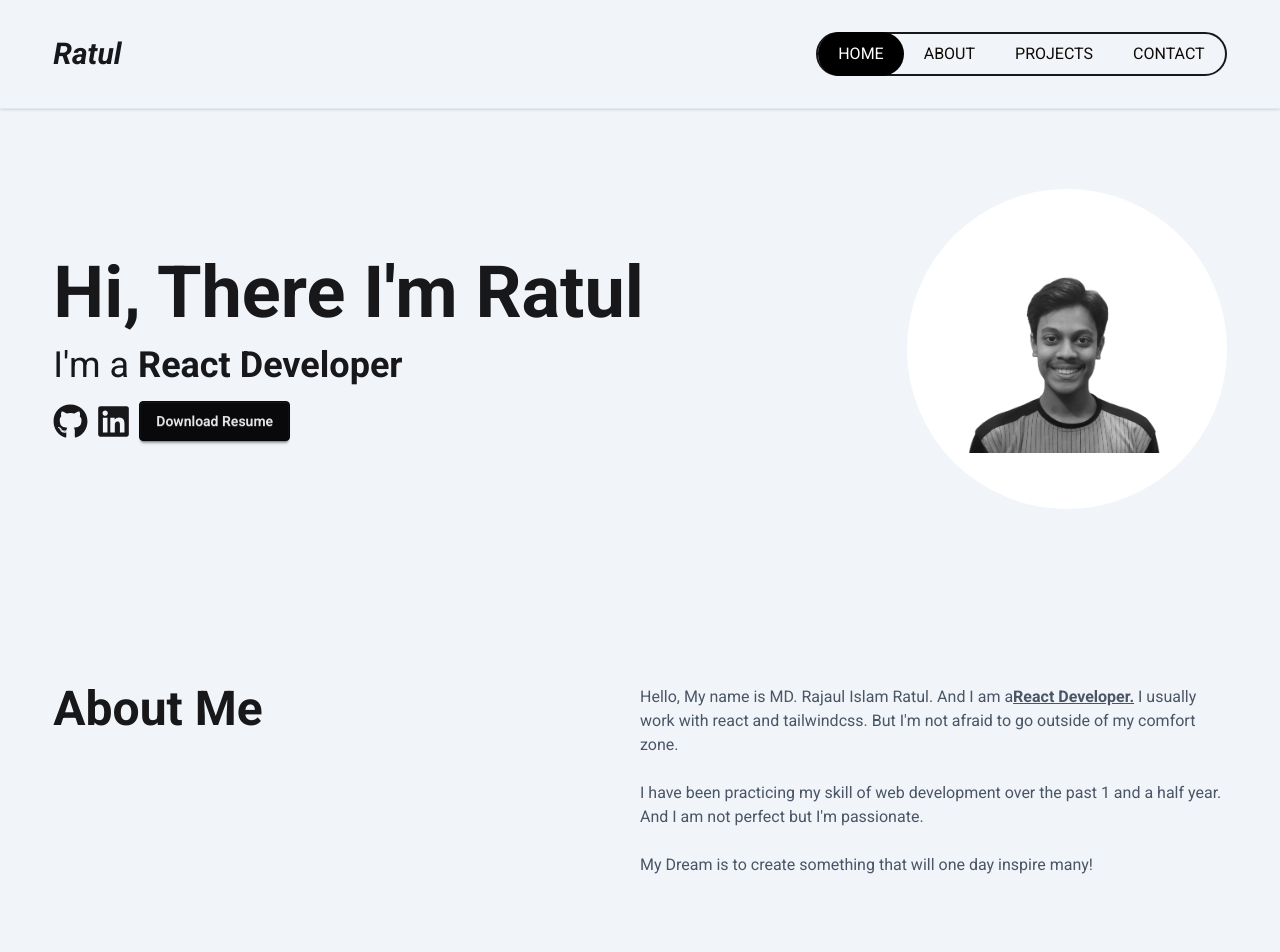
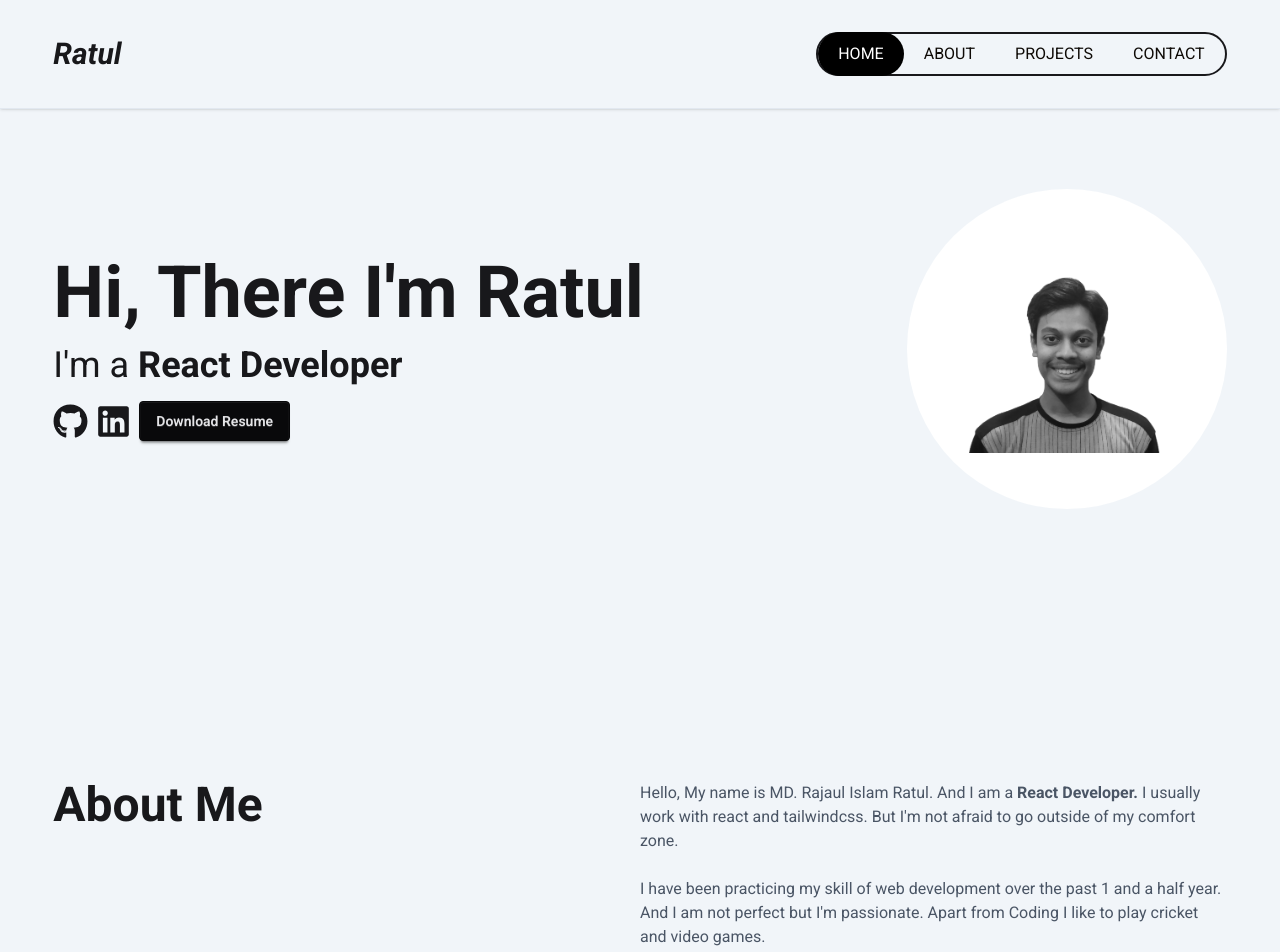
Before and after one commit to ratul0407/portfolio, a React (Vite) app: page / in a window 1280 px wide. Shown: the top 952 px of the page. Built offline with nearby package versions, Linux system fonts and the light colour scheme.

Commit message:
added animations to the site

```diff
--- a/public/projects.json
+++ b/public/projects.json
@@ -80,6 +80,10 @@
       {
         "img": "https://i.ibb.co.com/W4qJxYMY/icons8-firebase-48.png",
         "name": "Firebase"
+      },
+      {
+        "img": "https://i.ibb.co.com/LdLjDj5Z/icons8-react-native-48-1.png",
+        "name": "ReactJS"
       }
     ],
     "github_link": "https://github.com/ratul0407/chill-gamer-client",
--- a/src/components/main/AboutMe.jsx
+++ b/src/components/main/AboutMe.jsx
@@ -1,24 +1,55 @@
+import { motion, useInView } from "motion/react";
+import { useRef } from "react";
 function AboutMe() {
+  const ref = useRef(null);
+  const isInView = useInView(ref);
+  const variants = {
+    hidden: { opacity: 0 },
+    show: {
+      opacity: 1,
+      transition: {
+        staggerChildren: 0.3,
+      },
+    },
+  };
+
+  const itemVariants = {
+    hidden: { opacity: 0, y: 20 },
+    show: { opacity: 1, y: 0, transition: { duration: 0.5 } },
+  };
   return (
-    <div
-      className="space-y-4 py-8 sm:space-y-6 lg:flex lg:scroll-mt-24 lg:justify-between"
+    <motion.div
+      initial="hidden"
+      animate={isInView ? "show" : "hidden"}
+      variants={variants}
+      ref={ref}
+      className="space-y-4 py-8 sm:space-y-6 lg:flex lg:scroll-mt-60 lg:justify-between"
       id="About"
     >
-      <h3 className="section-heading">About Me</h3>
+      <motion.h3
+        initial={{ opacity: 0, translateY: -50 }}
+        animate={{ opacity: 1, translateY: 0 }}
+        transition={{ duration: 1 }}
+        className="section-heading"
+      >
+        About Me
+      </motion.h3>
       <div className="space-y-4 text-gray-600 sm:space-y-6 lg:w-1/2">
-        <p>
+        <motion.p variants={itemVariants}>
           Hello, My name is MD. Rajaul Islam Ratul. And I am a
-          <strong className="underline">React Developer.</strong> I usually work
-          with react and tailwindcss. But I&apos;m not afraid to go outside of
-          my comfort zone.
-        </p>
-        <p>
+          <strong> React Developer.</strong> I usually work with react and
+          tailwindcss. But I&apos;m not afraid to go outside of my comfort zone.
+        </motion.p>
+        <motion.p variants={itemVariants}>
           I have been practicing my skill of web development over the past 1 and
-          a half year. And I am not perfect but I&apos;m passionate.
-        </p>
-        <p>My Dream is to create something that will one day inspire many!</p>
+          a half year. And I am not perfect but I&apos;m passionate. Apart from
+          Coding I like to play cricket and video games.
+        </motion.p>
+        <motion.p variants={itemVariants}>
+          My Dream is to create something that will one day inspire many!
+        </motion.p>
       </div>
-    </div>
+    </motion.div>
   );
 }
 
--- a/src/components/main/Hero.jsx
+++ b/src/components/main/Hero.jsx
@@ -5,14 +5,14 @@ function Hero() {
   return (
     <section
       id="Home"
-      className="flex flex-col items-center justify-between gap-8 lg:flex-row lg:gap-0"
+      className="flex flex-col items-center justify-between gap-8 lg:scroll-mt-40 lg:flex-row lg:gap-0"
     >
       {/* introduction */}
       <motion.div className="space-y-4 text-center lg:text-left">
         <motion.h3
           initial={{ opacity: 0 }}
           animate={{ opacity: 1 }}
-          transition={{ duration: 0.3, ease: "linear" }}
+          transition={{ duration: 0.5, ease: "linear" }}
           className="section-heading lg:text-7xl"
         >
           Hi, There I&apos;m Ratul
@@ -23,7 +23,7 @@ function Hero() {
           transition={{ duration: 0.7, delay: 0.3 }}
           className="lg:text-4xl"
         >
-          I&apos;m a <strong>React Developer</strong>
+          I&apos;m a <strong> React Developer</strong>
         </motion.p>
         <motion.div
           className="flex items-center gap-2"
--- a/src/components/main/Main.jsx
+++ b/src/components/main/Main.jsx
@@ -5,7 +5,7 @@ import Skills from "./Skills";
 
 function Main() {
   return (
-    <div className="flex flex-col gap-8 py-8 sm:gap-12 md:gap-16 lg:gap-36 lg:py-20">
+    <div className="flex flex-col gap-8 py-8 sm:gap-12 md:gap-16 lg:gap-60 lg:py-20">
       <Hero />
       <AboutMe />
       <Skills />
--- a/src/components/main/Projects.jsx
+++ b/src/components/main/Projects.jsx
@@ -3,21 +3,52 @@ import project1 from "../../assets/project-1.png";
 import project2 from "../../assets/project-2.png";
 import project3 from "../../assets/project-3.png";
 import { Link } from "react-router-dom";
+import { motion, useInView } from "motion/react";
+import { useRef } from "react";
 function Projects() {
+  const ref = useRef(null);
+  const isInView = useInView(ref);
   const projectImgs = [
     { id: 1, img: project1, name: "Study House" },
     { id: 2, img: project2, name: "Car Heaven" },
     { id: 3, img: project3, name: "Chill Gamer" },
   ];
+  const variants = {
+    hidden: { opacity: 0, translateY: -20 },
+    show: {
+      opacity: 1,
+      translateY: 0,
+      transition: {
+        duration: 0.8,
+      },
+    },
+  };
+
+  const itemVariants = {
+    hidden: { opacity: 0, translateY: -20 },
+    show: {
+      opacity: 1,
+      translateY: 0,
+    },
+  };
   return (
-    <section id="Projects" className="lg:scroll-mt-36">
+    <motion.section
+      ref={ref}
+      initial="hidden"
+      animate={isInView ? "show" : "hidden"}
+      variants={variants}
+      id="Projects"
+      className="lg:scroll-mt-36"
+    >
       <div className="space-y-4 lg:space-y-6">
         <h3 className="section-heading">Projects</h3>
         <div className="grid grid-cols-1 items-center justify-center gap-8 sm:grid-cols-2 sm:grid-rows-2 lg:grid-cols-4 lg:gap-16">
           {/* project 1 */}
           {projectImgs.map(({ name, img, id }) => {
             return (
-              <div
+              <motion.div
+                variants={itemVariants}
+                transition={{ duration: 0.3, delay: 0.3 * id }}
                 key={id}
                 className={`${id !== 3 ? "col-span-2" : "col-start-2 col-end-4"} space-y-6 self-center`}
               >
@@ -39,12 +70,12 @@ function Projects() {
                 >
                   View Details
                 </Link>
-              </div>
+              </motion.div>
             );
           })}
         </div>
       </div>
-    </section>
+    </motion.section>
   );
 }
 
--- a/src/components/main/Skills.jsx
+++ b/src/components/main/Skills.jsx
@@ -6,7 +6,11 @@ import express from "../../assets/expressjs.svg";
 import firebaseImg from "../../assets/firebase.svg";
 import jsImg from "../../assets/js.svg";
 import mongodbImg from "../../assets/mongodb.png";
+import { motion, useInView } from "motion/react";
+import { useRef } from "react";
 function Skills() {
+  const ref = useRef(null);
+  const isInView = useInView(ref);
   const skills = [
     { img: react, text: "React" },
     { img: tailwind, text: "TailwindCSS" },
@@ -17,25 +21,50 @@ function Skills() {
     { img: css, text: "css" },
     { img: jsImg, text: "Javascript" },
   ];
+  const variants = {
+    hidden: { opacity: 0, translateY: -20 },
+    show: {
+      opacity: 1,
+      translateY: 0,
+      transition: {
+        duration: 0.8,
+        staggerChildren: 0.3,
+      },
+    },
+  };
+  const itemVariants = {
+    hidden: { opacity: 0, translateY: -20 },
+    show: {
+      opacity: 1,
+      translateY: 0,
+    },
+  };
   return (
-    <section>
+    <motion.section
+      ref={ref}
+      initial="hidden"
+      animate={isInView ? "show" : "hidden"}
+      variants={variants}
+    >
       <div className="space-y-4 md:space-y-6 lg:flex lg:flex-row-reverse lg:justify-between">
         <h3 className="section-heading">Skills</h3>
         <div className="grid grid-cols-2 gap-4 sm:grid-cols-3 md:grid-cols-4 lg:grid-cols-3">
           {skills.map(({ img, text }, index) => {
             return (
-              <div
+              <motion.div
+                variants={itemVariants}
+                transition={{ duration: 0.3, delay: 0.2 * index }}
                 key={index}
                 className="flex w-fit items-center gap-4 rounded-full bg-slate-200 px-6 py-2 shadow-md"
               >
                 <p>{text}</p>
                 <img className="h-8 w-8" src={img} />
-              </div>
+              </motion.div>
             );
           })}
         </div>
       </div>
-    </section>
+    </motion.section>
   );
 }
 
--- a/src/layouts/ProjectLayout.jsx
+++ b/src/layouts/ProjectLayout.jsx
@@ -1,6 +1,8 @@
 import { useEffect, useState } from "react";
 import { Link, useParams } from "react-router-dom";
 import { FaArrowUp, FaGithub } from "react-icons/fa";
+import { motion } from "motion/react";
+
 function ProjectLayout() {
   const { id } = useParams();
   console.log(id);
@@ -16,7 +18,6 @@ function ProjectLayout() {
         return setProject(item);
       });
   }, []);
-  // console.log(project);
   const {
     name,
     improvements,
@@ -29,35 +30,70 @@ function ProjectLayout() {
   } = project || {};
   console.log(github_link);
   console.log(technologies);
+  const variants = {
+    initial: {
+      opacity: 0,
+      translateY: -20,
+    },
+    animate: {
+      opacity: 1,
+      translateY: 0,
+      transition: {
+        duration: 0.3,
+        staggerChildren: 0.5,
+      },
+    },
+  };
+  const childVariants = {
+    initial: { opacity: 0, translateY: -20 },
+    animate: { opacity: 1, translateY: 0, transition: { duration: 0.5 } },
+  };
   return (
     <div className="mx-auto flex min-h-screen w-11/12 items-center justify-center 2xl:container 2xl:w-full">
-      <div className="flex flex-col gap-8 shadow-xl lg:flex-row">
-        <img className="w-full rounded-xl lg:w-1/2" src={img} />
-        <div className="space-y-4">
-          <p className="text-xl">{name}</p>
-          <p>
+      <motion.div
+        variants={variants}
+        initial="initial"
+        animate="animate"
+        className="flex flex-col gap-8 py-12 shadow-xl lg:flex-row"
+      >
+        <motion.img
+          variants={childVariants}
+          className="w-full rounded-xl lg:w-1/2"
+          src={img}
+        />
+        <div className="space-y-4 lg:space-y-6">
+          <motion.p variants={childVariants} className="text-xl">
+            {name}
+          </motion.p>
+          <motion.p variants={childVariants}>
             <strong>Project Overview: </strong>
             {description}
-          </p>
-          <p>
+          </motion.p>
+          <motion.p variants={childVariants}>
             <strong>Challenges Faced: </strong>
             {challenges}
-          </p>
-          <p>
+          </motion.p>
+          <motion.p variants={childVariants}>
             <strong>improvements: </strong>
             {improvements}
-          </p>
+          </motion.p>
+          <motion.p variants={childVariants}>
+            <strong>Technologies Used: </strong>
+          </motion.p>
           <div className="grid grid-cols-2 gap-4 sm:grid-cols-2 md:grid-cols-3 lg:grid-cols-3 2xl:grid-cols-4">
             {technologies?.map((item, index) => {
               console.log(item);
               return (
-                <div
+                <motion.div
+                  initial={{ opacity: 0, translateY: -50 }}
+                  animate={{ opacity: 1, translateY: 0 }}
+                  transition={{ duration: 0.5, delay: 0.7 * index }}
                   key={index}
                   className="flex w-fit items-center gap-4 rounded-full bg-slate-200 px-6 py-2 shadow-md"
                 >
                   <p>{item.name}</p>
                   <img className="h-8 w-8" src={item.img} />
-                </div>
+                </motion.div>
               );
             })}
           </div>
@@ -76,8 +112,11 @@ function ProjectLayout() {
               Live Site <FaArrowUp className="rotate-45" />
             </Link>
           </div>
+          <Link className="btn btn-neutral hover:bg-black/85" to="/">
+            Go Back To Home
+          </Link>
         </div>
-      </div>
+      </motion.div>
     </div>
   );
 }
```
Also changed, not shown: 4 other files (tests, documents, lock files or other folders).
